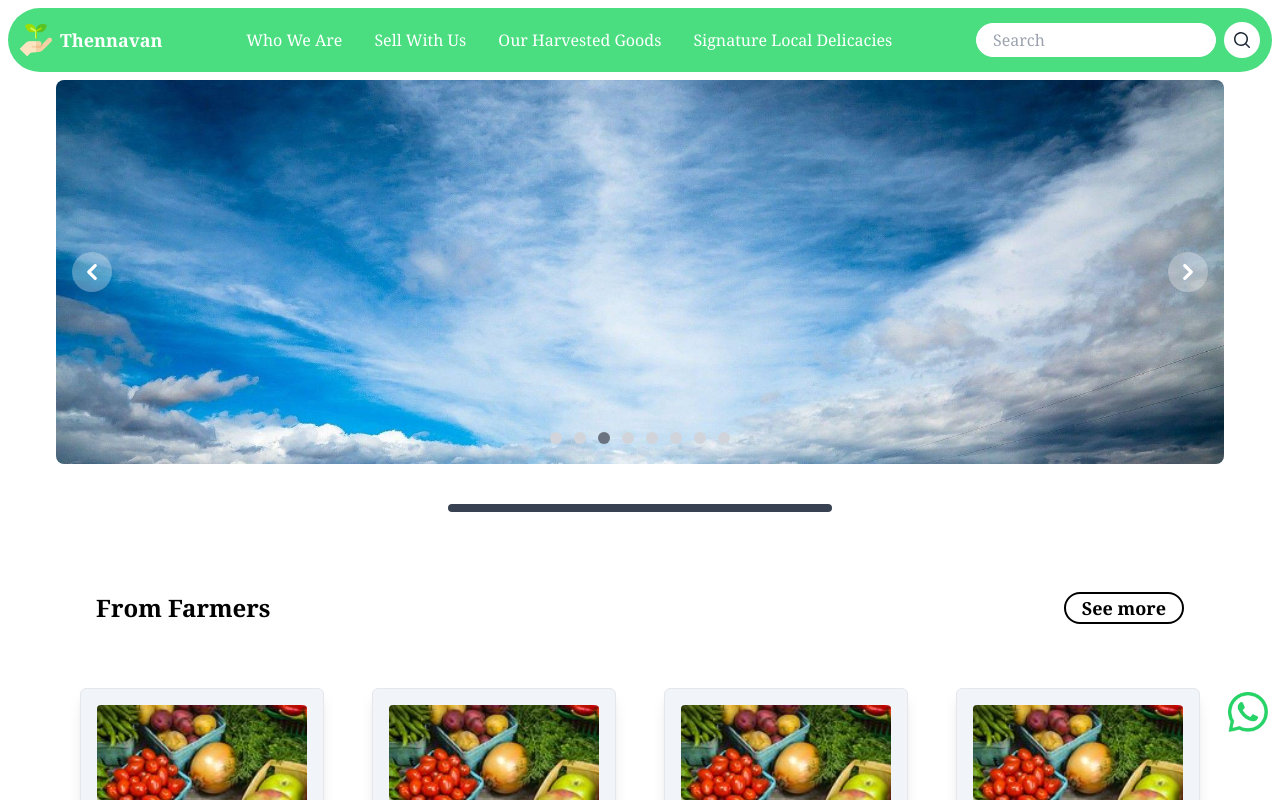
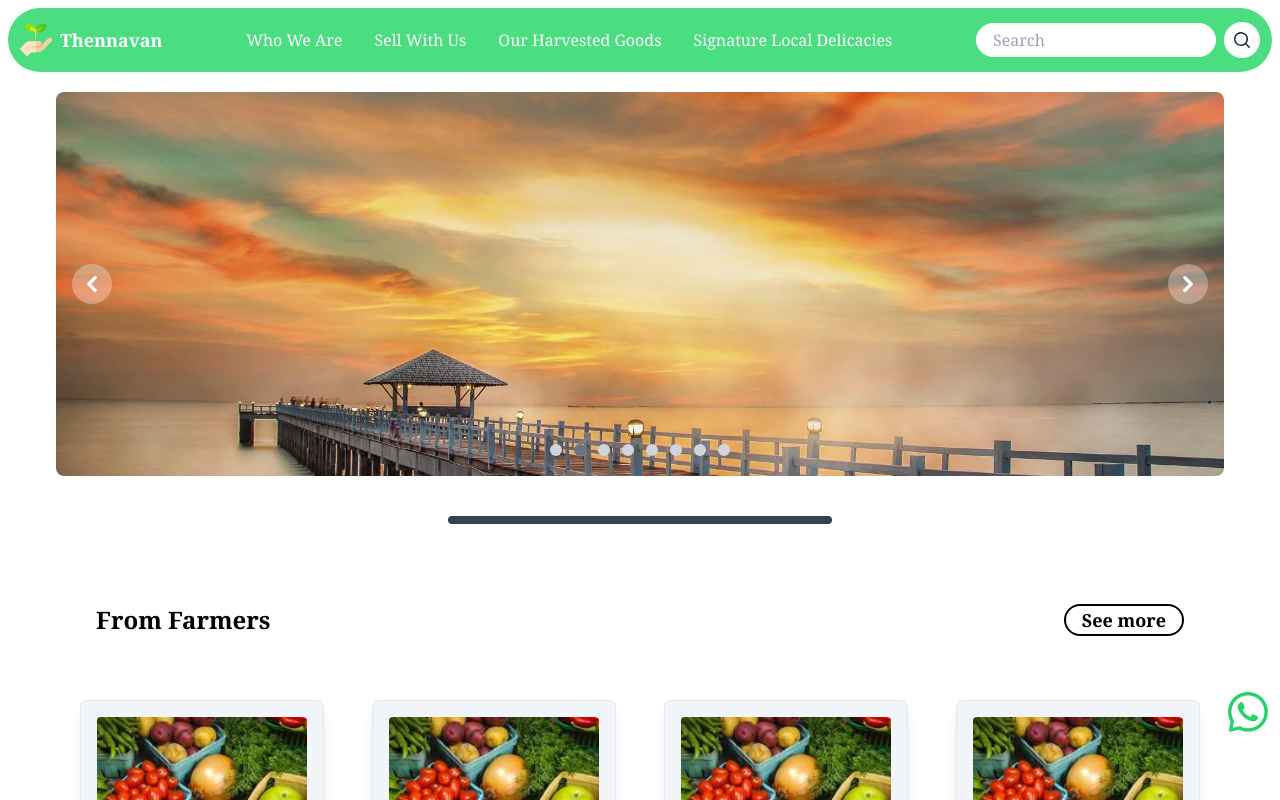
Before and after one commit to GayathriCodes2/THENNAVAN-UI, a Next.js app: page / in a window 1280 px wide. Shown: the top 800 px of the page. Built offline with nearby package versions, Linux system fonts and the light colour scheme.

Commit message:
Change banner size

```diff
--- a/components/banner.jsx
+++ b/components/banner.jsx
@@ -19,7 +19,7 @@ const Carousel = () => {
   useEffect(() => {
     const interval = setInterval(() => {
       setCurrentIndex((prevIndex) => (prevIndex + 1) % images.length);
-    }, 2000); // Change slide every 2 seconds
+    }, 4000); // Change slide every 2 seconds
 
     return () => clearInterval(interval);
   }, []);
@@ -37,7 +37,7 @@ const Carousel = () => {
   };
 
   return (
-    <div className="relative w-full lg:h-[30vw] h-[60vw] lg:my-2">
+    <div className="relative w-full lg:h-[30vw] h-[60vw] lg:my-5">
       <div className="relative h-full overflow-hidden rounded-lg transition-all duration-700 ease-in-out">
         {images.map((image, index) => (
           <div
```
Also changed, not shown: 1 other file (tests, documents, lock files or other folders).
